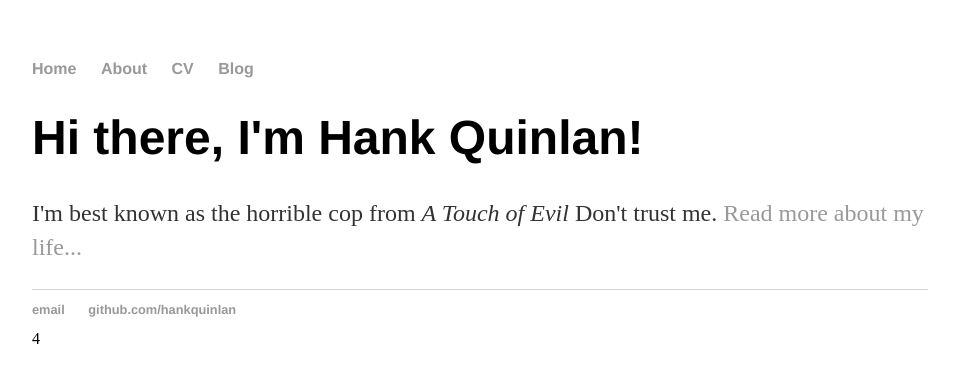
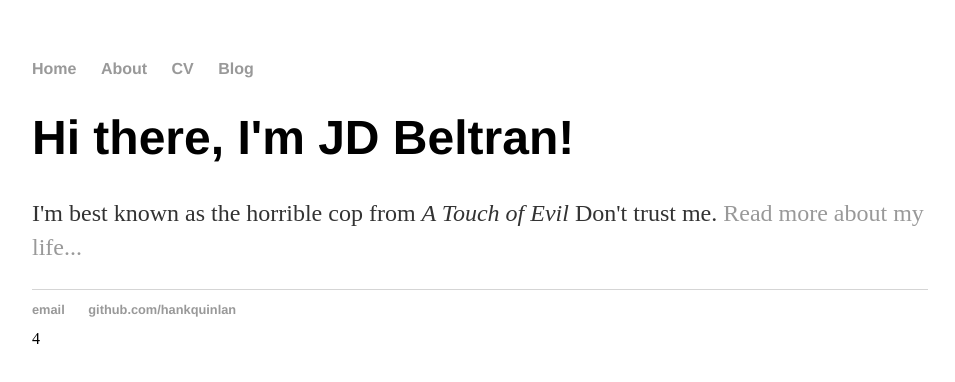
Before and after one commit to jd-beltran/jd-beltran.github.io, a plain HTML site: page index.html in a window 1280 px wide. Shown: the whole page, without its empty margins (160-1115 px from the left). Drawn offline with Linux system fonts and the light colour scheme.

Commit message:
Update index.html

```diff
--- a/index.html
+++ b/index.html
@@ -15,7 +15,7 @@
 		</nav>
 		<div class="container">
     		<div class="blurb">
-        		<h1>Hi there, I'm Hank Quinlan!</h1>
+        		<h1>Hi there, I'm JD Beltran!</h1>
 				<p>I'm best known as the horrible cop from <em>A Touch of Evil</em> Don't trust me. <a href="/about">Read more about my life...</a></p>
     		</div><!-- /.blurb -->
 		</div><!-- /.container -->
```
